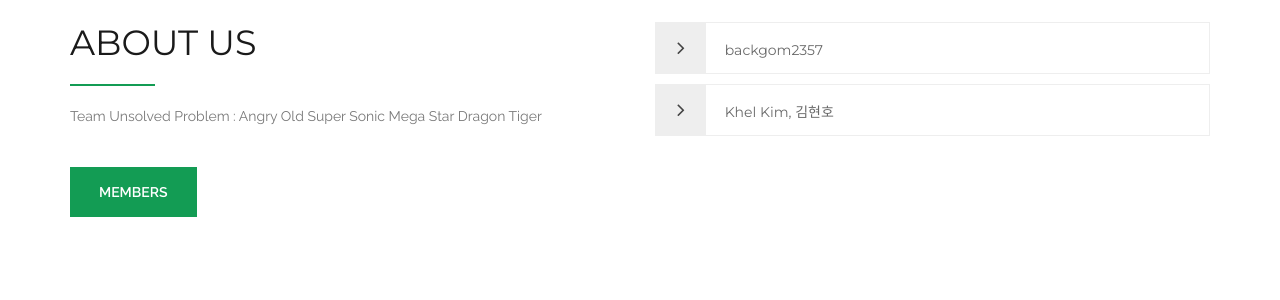
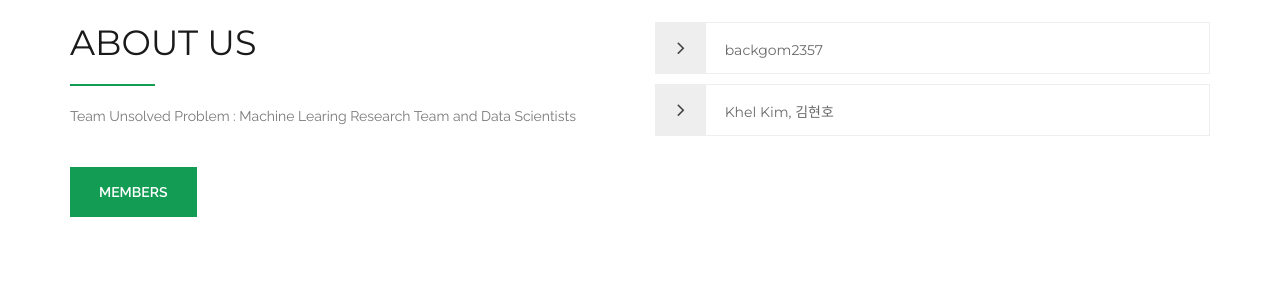
Before and after one commit to unsolvedproblem/unsolvedproblem.github.io, a Jekyll site: the page built from index.html, in a window 1280 px wide and 900 px high, scrolled down 648 px. Shown: the part 152-452 px from the top of the window. Built offline with Jekyll 4.4.1, drawn with Linux system fonts in a browser that asks for light colours.

Commit message:
about is changed

```diff
--- a/_layouts/home.html
+++ b/_layouts/home.html
@@ -111,7 +111,7 @@
                                     <h2>ABOUT US</h2>
                                     <div class="separator_left"></div>
 
-                                    <p> Team Unsolved Problem : Angry Old Super Sonic Mega Star Dragon Tiger </p>
+                                    <p> Team Unsolved Problem : Machine Learing Research Team and Data Scientists </p>
 
                                     <div class="about_btns m-top-40">
                                         <a href="staff" class="btn btn-primary">MEMBERS</a>
```
